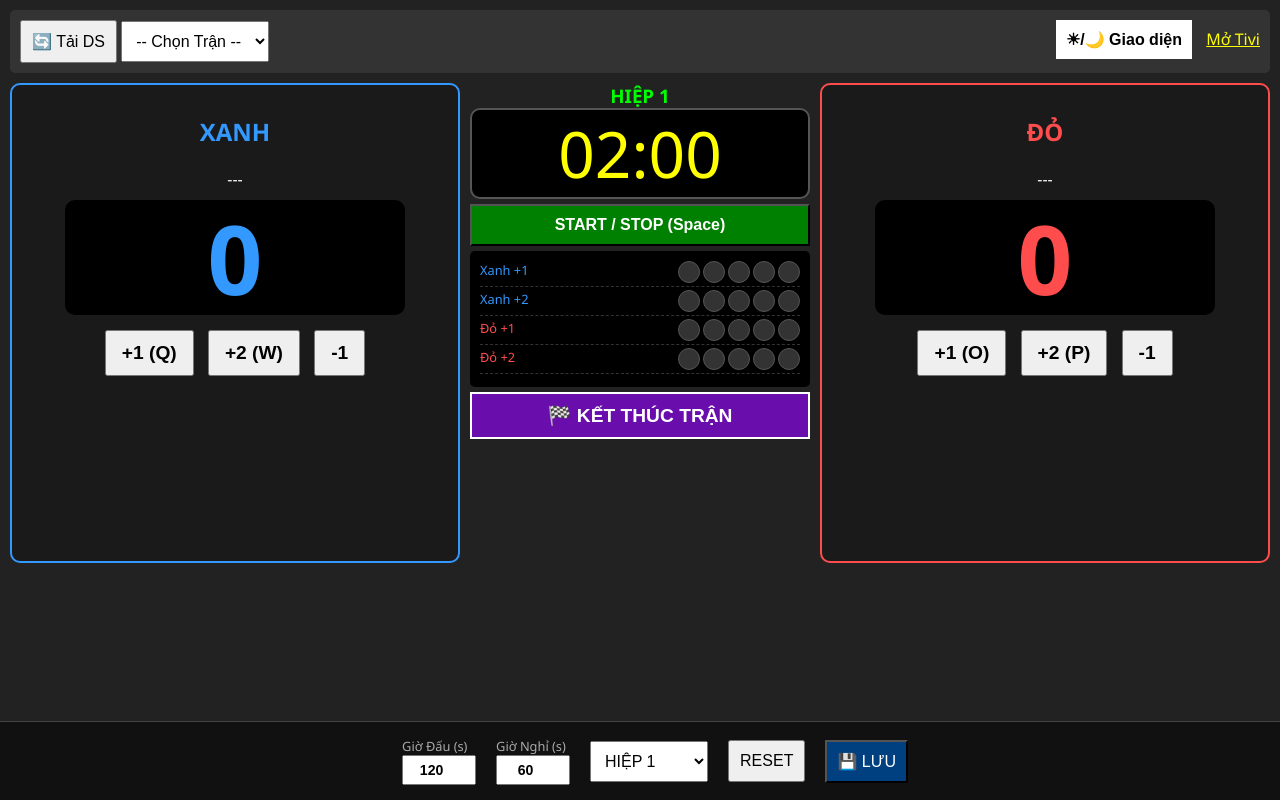
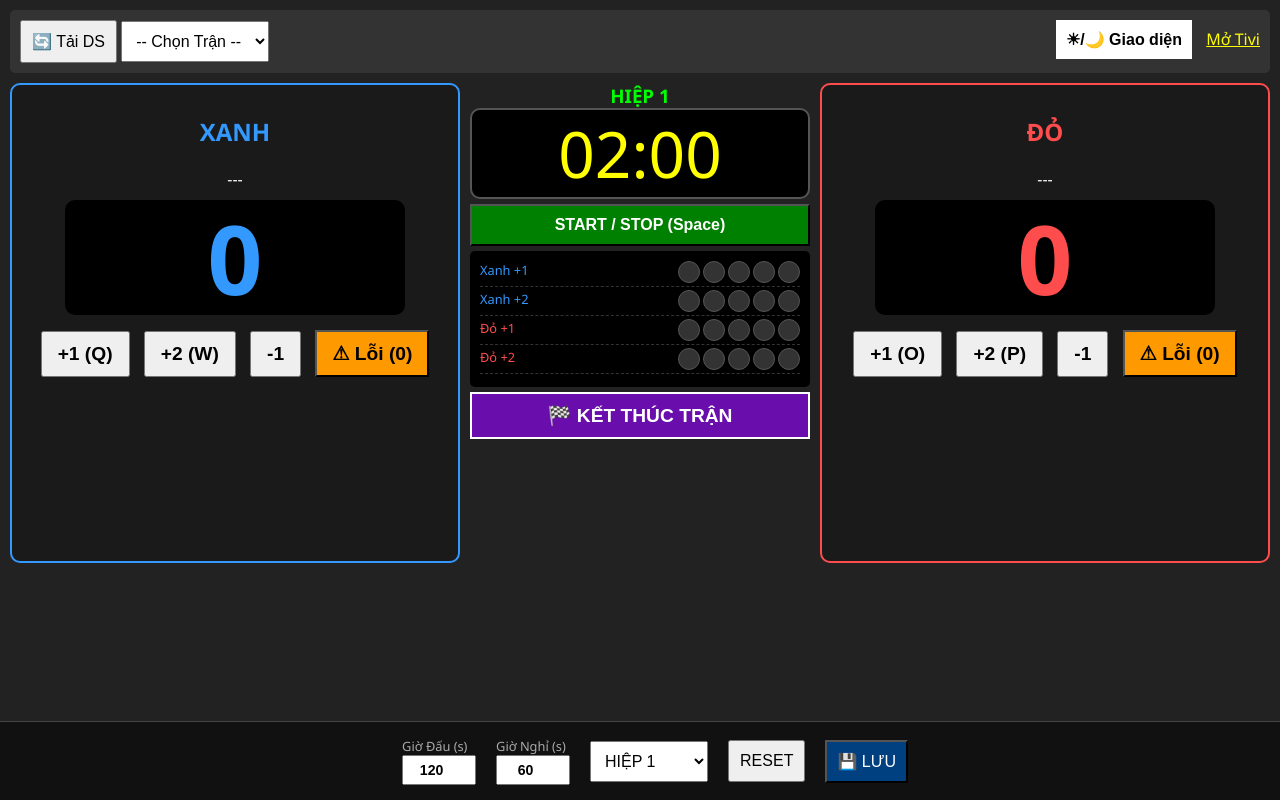
Before and after one commit to soidacungthanhcom/psychic-fishstick, a Flask app: template templates/admin.html in a window 1280 px wide. Run offline with Flask 3, Linux system fonts and the light colour scheme; the template is opened without the code that fills it, so the values that code supplies are empty; parts of the project's set-up code (start-up, migrations or seed data) failed here and were passed over; some libraries are stand-ins or nearby versions.

Commit message:
Add files via upload

```diff
--- a/templates/admin.html
+++ b/templates/admin.html
@@ -2,10 +2,10 @@
 <html lang="vi">
 <head>
     <meta charset="UTF-8">
-    <title>ADMIN V5.3 - FINAL</title>
+    <title>ADMIN V5.4 - CÓ NHẮC NHỞ</title>
     <script src="/static/socket.io.js"></script>
     <style>
-        body { font-family: 'Segoe UI', sans-serif; background: #222; color: #fff; margin: 0; padding: 10px; text-align: center; }
+        body { font-family: 'Segoe UI', sans-serif; background: #222; color: #fff; margin: 0; padding: 10px; text-align: center; overflow-y: auto; }
         .top-ctrl { display: flex; justify-content: space-between; background: #333; padding: 10px; margin-bottom: 10px; border-radius: 5px; }
         .scoreboard { display: flex; justify-content: space-between; height: 60vh; width: 100%; gap: 10px; }
         .team { flex: 1; background: #1a1a1a; border-radius: 10px; padding: 10px; display: flex; flex-direction: column; align-items: center; }
@@ -50,6 +50,7 @@
             <button class="adj-btn" onclick="manualAdjust('blue', 1)">+1 (Q)</button>
             <button class="adj-btn" onclick="manualAdjust('blue', 2)">+2 (W)</button>
             <button class="adj-btn" onclick="manualAdjust('blue', -1)">-1</button>
+            <button class="adj-btn" id="warnBtn_blue" onclick="addWarning('blue')" style="background: #ff9900; color: #000;">⚠ Lỗi (0)</button>
         </div>
     </div>
 
@@ -88,6 +89,7 @@
             <button class="adj-btn" onclick="manualAdjust('red', 1)">+1 (O)</button>
             <button class="adj-btn" onclick="manualAdjust('red', 2)">+2 (P)</button>
             <button class="adj-btn" onclick="manualAdjust('red', -1)">-1</button>
+            <button class="adj-btn" id="warnBtn_red" onclick="addWarning('red')" style="background: #ff9900; color: #000;">⚠ Lỗi (0)</button>
         </div>
     </div>
 </div>
@@ -114,6 +116,7 @@
 <script>
     var socket = io();
     var scores = { blue: 0, red: 0 };
+    var warnings = { blue: 0, red: 0 }; // Khai báo biến theo dõi lỗi
     var currentMatch = {};
     var isLightMode = false;
     var timeRemaining = 120, timerInterval = null;
@@ -129,37 +132,24 @@
         .then(data => {
             btn.innerText = oldText;
             console.log("Dữ liệu nhận được:", data);
-
-            if (!Array.isArray(data)) {
-                alert("❌ Lỗi dữ liệu: Python không trả về danh sách!");
-                return;
-            }
-
+            if (!Array.isArray(data)) { alert("❌ Lỗi dữ liệu!"); return; }
             matchList = data;
             let s = document.getElementById('matchSelect');
             s.innerHTML = '<option>-- Chọn Trận --</option>';
-            data.forEach((m, i) => {
-                s.innerHTML += `<option value="${i}">${m.id}: ${m.blueName} vs ${m.redName}</option>`;
-            });
+            data.forEach((m, i) => { s.innerHTML += `<option value="${i}">${m.id}: ${m.blueName} vs ${m.redName}</option>`; });
             alert("✅ Đã tải thành công " + data.length + " trận đấu!");
         })
-        .catch(e => {
-            btn.innerText = oldText;
-            alert("❌ Lỗi tải danh sách: " + e);
-            console.error(e);
-        });
+        .catch(e => { btn.innerText = oldText; alert("❌ Lỗi tải danh sách"); });
     }
 
     function setupMatch() {
         let v = document.getElementById('matchSelect').value;
         if(v === '-- Chọn Trận --') return;
         currentMatch = matchList[v];
-
         document.getElementById('nameBlue').innerText = currentMatch.blueName;
         document.getElementById('unitBlue').innerText = currentMatch.blueUnit;
         document.getElementById('nameRed').innerText = currentMatch.redName;
         document.getElementById('unitRed').innerText = currentMatch.redUnit;
-
         resetAll();
     }
 
@@ -178,16 +168,7 @@
                     redScore: scores.red,
                     winner: w
                 })
-            })
-            .then(r => r.json())
-            .then(d => {
-                if(d.result === 'success' || d.status === 'success') {
-                    alert("✅ Đã lưu thành công!");
-                } else {
-                    alert("❌ Lỗi từ Google: " + (d.msg || JSON.stringify(d)));
-                }
-            })
-            .catch(e => alert("❌ Lỗi mạng: " + e));
+            }).then(r => r.json()).then(d => { alert("✅ Đã xử lý lệnh lưu!"); });
         }
     }
 
@@ -195,10 +176,8 @@
         stopTimer();
         let r = document.getElementById('roundSelect').value;
         document.getElementById('roundDisplay').innerText = r;
-
         if(r === "NGHỈ") timeRemaining = parseInt(document.getElementById('timeBreak').value);
         else timeRemaining = parseInt(document.getElementById('timeMatch').value);
-
         updateTimerDisplay();
         syncInfo();
     }
@@ -229,9 +208,42 @@
         if(judges.length >= 3) { updateScore(d.side, d.points); voteBuffer = voteBuffer.filter(v => !(v.side === d.side && v.points === d.points)); }
     }
 
-    function updateScore(s,v) { scores[s]+=v; document.getElementById(s==='blue'?'scoreBlue':'scoreRed').innerText=scores[s]; socket.emit('admin_update',{type:'score', blue:scores.blue, red:scores.red}); }
+    // --- XỬ LÝ ĐIỂM SỐ VÀ CẢNH CÁO ---
+    function updateScore(s,v) {
+        scores[s]+=v;
+        document.getElementById(s==='blue'?'scoreBlue':'scoreRed').innerText=scores[s];
+        socket.emit('admin_update',{type:'score', blue:scores.blue, red:scores.red});
+    }
+
     function manualAdjust(s,v) { updateScore(s,v); }
-    function resetAll() { scores={blue:0,red:0}; updateScore('blue',0); updateScore('red',0); socket.emit('admin_update',{type:'reset'}); setRound(); }
+
+    function addWarning(side) {
+        warnings[side]++; // Tăng 1 lần nhắc nhở
+
+        // Đủ 3 lần -> Trừ 2 điểm và Reset lại số lần nhắc
+        if (warnings[side] >= 3) {
+            updateScore(side, -2);
+            warnings[side] = 0;
+            alert(`[HỆ THỐNG] VĐV ${side === 'blue' ? 'XANH' : 'ĐỎ'} đã vi phạm 3 lần. TỰ ĐỘNG TRỪ 2 ĐIỂM!`);
+        }
+
+        // Cập nhật lên nút bấm Admin
+        document.getElementById('warnBtn_' + side).innerText = `⚠ Lỗi (${warnings[side]})`;
+        // Gửi tín hiệu sang Tivi (Viewer)
+        socket.emit('admin_update', {type: 'warning', blueWarn: warnings.blue, redWarn: warnings.red});
+    }
+
+    function resetAll() {
+        scores = {blue: 0, red: 0};
+        warnings = {blue: 0, red: 0}; // Reset lỗi
+        updateScore('blue', 0);
+        updateScore('red', 0);
+        document.getElementById('warnBtn_blue').innerText = `⚠ Lỗi (0)`;
+        document.getElementById('warnBtn_red').innerText = `⚠ Lỗi (0)`;
+        socket.emit('admin_update', {type: 'reset'});
+        socket.emit('admin_update', {type: 'warning', blueWarn: 0, redWarn: 0});
+        setRound();
+    }
 
     function syncInfo() {
         socket.emit('admin_update', {
@@ -243,6 +255,8 @@
             round: document.getElementById('roundDisplay').innerText,
             category: currentMatch.category || ""
         });
+        // Đồng bộ luôn số lỗi hiện tại sang tivi khi đổi round
+        socket.emit('admin_update', {type: 'warning', blueWarn: warnings.blue, redWarn: warnings.red});
     }
 
     document.addEventListener('keydown', e=>{if(e.code==='Space'){e.preventDefault();toggleTimer()} if(e.key==='q'||e.key==='Q')manualAdjust('blue',1); if(e.key==='w'||e.key==='W')manualAdjust('blue',2); if(e.key==='o'||e.key==='O')manualAdjust('red',1); if(e.key==='p'||e.key==='P')manualAdjust('red',2);});
```
Also changed, not shown: templates/viewer.html (+16 -47 lines).
